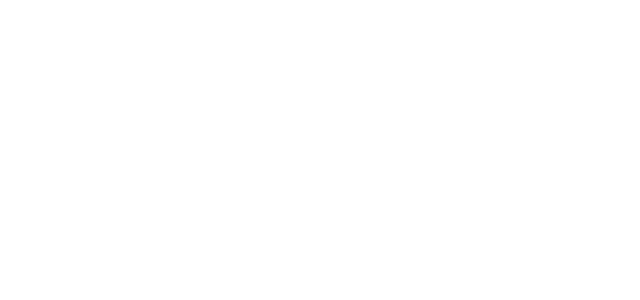
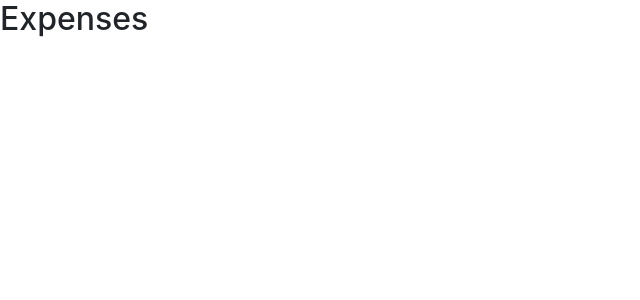
Before and after one commit to Piyushkriplani444/Expense_Tracker, a React (Create React App) app in the folder app/: page /expenses in a window 1280 px wide. Shown: the top 300 px of the page, without its empty margins (0-640 px from the left). Built offline with nearby package versions, Linux system fonts and the light colour scheme.

Commit message:
Added expence component

```diff
--- a/app/src/App.js
+++ b/app/src/App.js
@@ -1,6 +1,7 @@
 import React, { Component } from 'react';
 import { Route, BrowserRouter as Router,Switch} from 'react-router-dom';
 import Category from './Category';
+import Expenses from './Expenses';
 import Home from './Home';
 
 
@@ -14,6 +15,7 @@
                     <Switch>
                         <Route path="/" exact={true} component={Home} />
                         <Route path='/categories' exact={true} component={Category}/>
+                        <Route path='/expenses' exact={true} component={Expenses} />
                     </Switch>
                </Router>
         );
--- a/app/src/Expenses.js
+++ b/app/src/Expenses.js
@@ -1,9 +1,11 @@
 import React, { Component } from 'react';
+import AppNav from './AppNav';
 
 class Expenses extends Component {
     state={ }
     render(){
-        return <h2>Expenses</h2>
+        <AppNav />
+        return (<h2>Expenses</h2>);
     }
 }
 export default Expenses;
```
